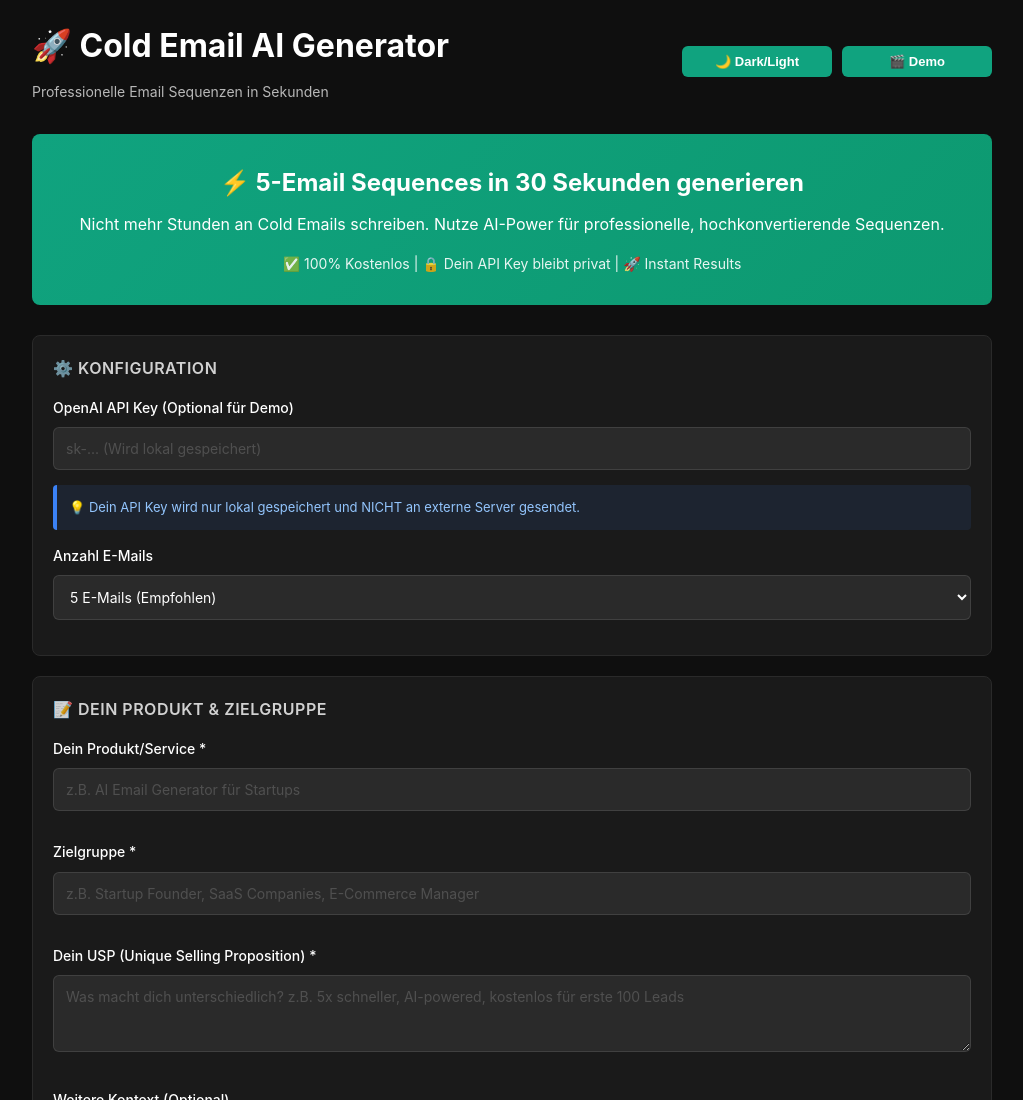
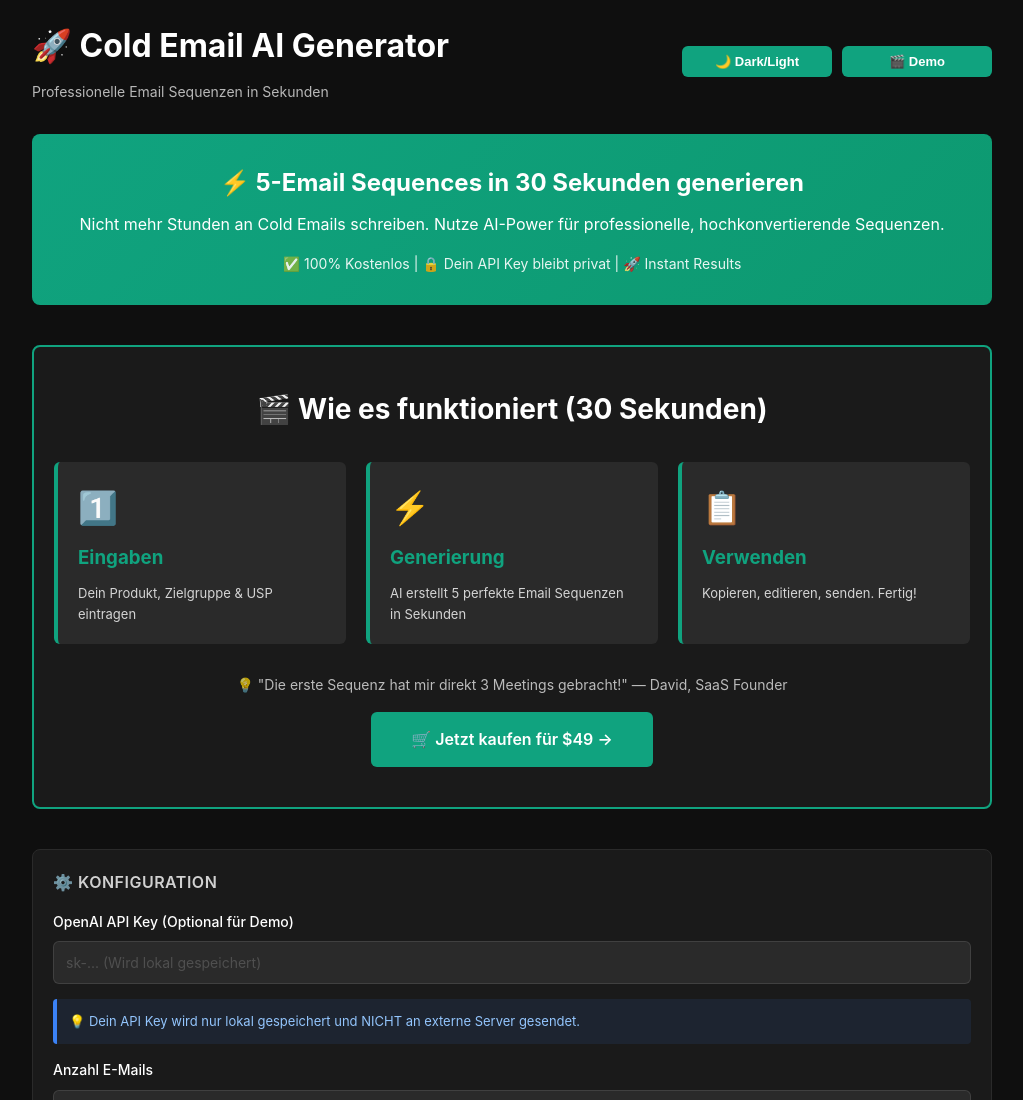
Before and after one commit to irgendwasmitfelix/Email_Sales_Generator_SaaS, a plain HTML site: page index.html in a window 1280 px wide. Shown: the top 1100 px of the page, without its empty margins (128-1151 px from the left). Drawn offline with Linux system fonts and the light colour scheme.

Commit message:
Add animated demo section

```diff
--- a/index.html
+++ b/index.html
@@ -348,6 +348,38 @@
             margin-top: 5px;
         }
 
+        .demo-section {
+            background: var(--dark-secondary);
+            padding: 40px 20px;
+            border-radius: 8px;
+            margin: 40px 0;
+            border: 2px solid var(--accent);
+        }
+
+        .demo-steps {
+            display: grid;
+            grid-template-columns: repeat(auto-fit, minmax(200px, 1fr));
+            gap: 20px;
+            margin: 30px 0;
+        }
+
+        .demo-step {
+            background: var(--dark-tertiary);
+            padding: 20px;
+            border-radius: 6px;
+            border-left: 4px solid var(--accent);
+            animation: fadeInUp 0.6s ease forwards;
+        }
+
+        .demo-step:nth-child(1) { animation-delay: 0.1s; }
+        .demo-step:nth-child(2) { animation-delay: 0.2s; }
+        .demo-step:nth-child(3) { animation-delay: 0.3s; }
+
+        @keyframes fadeInUp {
+            from { opacity: 0; transform: translateY(20px); }
+            to { opacity: 1; transform: translateY(0); }
+        }
+
         @media (max-width: 768px) {
             .container { padding: 15px; }
             header { flex-direction: column; align-items: flex-start; }
@@ -355,6 +387,7 @@
             button { width: 100%; }
             .email-actions button { min-width: 100%; }
             .testimonials { grid-template-columns: 1fr; }
+            .demo-steps { grid-template-columns: 1fr; }
         }
     </style>
 </head>
@@ -375,6 +408,33 @@
             <h2>⚡ 5-Email Sequences in 30 Sekunden generieren</h2>
             <p style="font-size: 16px; margin-bottom: 15px;">Nicht mehr Stunden an Cold Emails schreiben. Nutze AI-Power für professionelle, hochkonvertierende Sequenzen.</p>
             <p style="font-size: 14px; opacity: 0.9;">✅ 100% Kostenlos  |  🔒 Dein API Key bleibt privat  |  🚀 Instant Results</p>
+        </div>
+
+        <div class="demo-section">
+            <h2 style="text-align: center; margin-bottom: 30px; font-size: 28px;">🎬 Wie es funktioniert (30 Sekunden)</h2>
+            <div class="demo-steps">
+                <div class="demo-step">
+                    <div style="font-size: 32px; margin-bottom: 10px;">1️⃣</div>
+                    <h3 style="margin-bottom: 10px; color: var(--accent);">Eingaben</h3>
+                    <p style="font-size: 13px; opacity: 0.8;">Dein Produkt, Zielgruppe & USP eintragen</p>
+                </div>
+                <div class="demo-step">
+                    <div style="font-size: 32px; margin-bottom: 10px;">⚡</div>
+                    <h3 style="margin-bottom: 10px; color: var(--accent);">Generierung</h3>
+                    <p style="font-size: 13px; opacity: 0.8;">AI erstellt 5 perfekte Email Sequenzen in Sekunden</p>
+                </div>
+                <div class="demo-step">
+                    <div style="font-size: 32px; margin-bottom: 10px;">📋</div>
+                    <h3 style="margin-bottom: 10px; color: var(--accent);">Verwenden</h3>
+                    <p style="font-size: 13px; opacity: 0.8;">Kopieren, editieren, senden. Fertig!</p>
+                </div>
+            </div>
+            <div style="text-align: center; margin-top: 30px;">
+                <p style="font-size: 14px; opacity: 0.7; margin-bottom: 15px;">💡 "Die erste Sequenz hat mir direkt 3 Meetings gebracht!" — David, SaaS Founder</p>
+                <a href="https://irgendwasmitfelix.gumroad.com/" target="_blank" style="display: inline-block; background: var(--accent); color: white; padding: 15px 40px; border-radius: 6px; text-decoration: none; font-weight: 600; font-size: 16px; transition: all 0.3s;">
+                    🛒 Jetzt kaufen für $49 →
+                </a>
+            </div>
         </div>
 
         <div id="demoNotice"></div>
```
